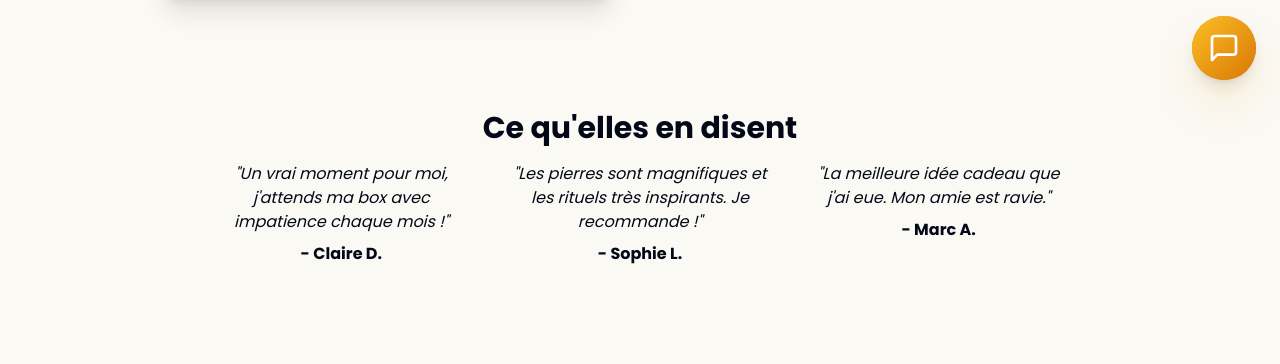
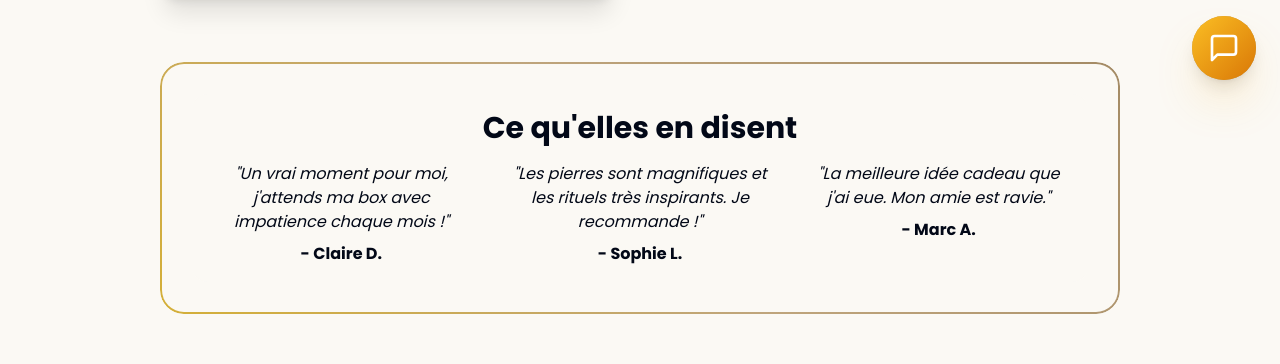
Before and after one commit to MilauraSouffle/MilauraWebSite, a React (Vite) app: page /abonnement in a window 1280 px wide. Shown: the part 696-1060 px from the top of the page. Built offline with nearby package versions, Linux system fonts and the light colour scheme; a web font is replaced by a local one.

Commit message:
fix: remove top white band + hero layout harmonization

```diff
--- a/src/index.css
+++ b/src/index.css
@@ -93,7 +93,7 @@
     background: rgba(255, 255, 255, 0.28) !important;
   }
 
-  /* Cadre doré animé (autour de la capsule) */
+  /* Cadre doré animé (autour de la capsule du header) */
   .snake-border-animation {
     position: relative;
     border-radius: 2.5rem;
@@ -118,6 +118,34 @@
     z-index: 0;
     pointer-events: none;
   }
+
+  /* === Cadre doré réutilisable pour tes cartes/produits ================== */
+  .golden-frame {
+    position: relative;
+    border-radius: 1.25rem; /* adapte si besoin sur les cartes produits */
+    padding: 2px;           /* espace pour la bordure dorée */
+    background: transparent;
+  }
+
+  .golden-frame::before {
+    content: "";
+    position: absolute;
+    inset: 0;
+    border-radius: inherit;
+    padding: 2px;
+    background: linear-gradient(45deg, #D4AF37, #BFA57C, #A48B65) border-box;
+    -webkit-mask:
+      linear-gradient(#fff 0 0) content-box,
+      linear-gradient(#fff 0 0);
+    -webkit-mask-composite: xor;
+    mask-composite: exclude;
+    z-index: 0;
+    pointer-events: none;
+  }
+
+  /* Variante plus ronde au besoin */
+  .golden-frame.rounded-3xl { border-radius: 1.5rem; }
+  .golden-frame.rounded-2xl { border-radius: 1.25rem; }
 
   /* Texte doré */
   .text-gradient-gold-warm {
@@ -166,53 +194,23 @@
   }
 
   /* Sécurité z-index / overlay */
-  .logo-safe {
-    position: relative;
-    z-index: 70;
-  }
-
-  .close-safe {
-    position: relative;
-    z-index: 70;
-  }
-
-  .mobile-overlay {
-    z-index: 70;
-  }
-
+  .logo-safe { position: relative; z-index: 70; }
+  .close-safe { position: relative; z-index: 70; }
+  .mobile-overlay { z-index: 70; }
 }
 
 /* === ANIMATIONS === */
 @keyframes snake-anim {
-  0% {
-    clip-path: polygon(0 0, 0 0, 0 2px, 0 2px, 0 100%, 0 100%);
-  }
-
-  25% {
-    clip-path: polygon(0 0, 100% 0, 100% 2px, 2px 2px, 2px 100%, 0 100%);
-  }
-
-  50% {
-    clip-path: polygon(100% 0, 100% 0, 100% 100%, 100% 100%, 100% 100%, 0 100%);
-  }
-
-  75% {
-    clip-path: polygon(100% 100%, 0 100%, 0 calc(100% - 2px), calc(100% - 2px) calc(100% - 2px), calc(100% - 2px) 0, 100% 0);
-  }
-
-  100% {
-    clip-path: polygon(0 0, 0 0, 0 2px, 0 2px, 0 100%, 0 100%);
-  }
+  0%   { clip-path: polygon(0 0, 0 0, 0 2px, 0 2px, 0 100%, 0 100%); }
+  25%  { clip-path: polygon(0 0, 100% 0, 100% 2px, 2px 2px, 2px 100%, 0 100%); }
+  50%  { clip-path: polygon(100% 0, 100% 0, 100% 100%, 100% 100%, 100% 100%, 0 100%); }
+  75%  { clip-path: polygon(100% 100%, 0 100%, 0 calc(100% - 2px), calc(100% - 2px) calc(100% - 2px), calc(100% - 2px) 0, 100% 0); }
+  100% { clip-path: polygon(0 0, 0 0, 0 2px, 0 2px, 0 100%, 0 100%); }
 }
 
 @keyframes shimmer-sweep {
-  0% {
-    transform: translateX(-100%);
-  }
-
-  100% {
-    transform: translateX(100%);
-  }
+  0%   { transform: translateX(-100%); }
+  100% { transform: translateX(100%); }
 }
 
 /* === HEADER GLASS FINAL === */
@@ -230,14 +228,8 @@
 }
 
 /* Fond général + bar d’annonce */
-html,
-body {
-  background: #FBF9F4;
-}
-
-#site-header {
-  background: transparent !important;
-}
+html, body { background: #FBF9F4; }
+#site-header { background: transparent !important; }
 
 .announcement-bar {
   margin: 0 !important;
@@ -246,35 +238,23 @@ body {
 }
 
 /* === BFC / MARGES === */
-.app-content {
-  display: flow-root;
-  position: relative;
+.app-content { display: flow-root; position: relative; }
+.app-content>*:first-child { margin-top: 0 !important; }
+.app-content.has-hero { padding-top: 0 !important; }
+.section-top-pad { padding-top: 1.25rem; }
+
+/* Tuck: quand une page démarre par un hero pleine largeur sous le header fixe */
+.page-top-hero{
+  margin-top: calc(-1 * var(--header-offset));
+  padding-top: calc(var(--header-offset) + 1rem); /* garde un peu d’air sous le header */
 }
 
-.app-content>*:first-child {
-  margin-top: 0 !important;
-}
-
-.app-content.has-hero {
-  padding-top: 0 !important;
-}
-
-.section-top-pad {
-  padding-top: 1.25rem;
-}
-/* Tuck: quand une page démarre par un hero pleine largeur sous le header fixe */
-.page-top-hero {
-  margin-top: calc(-1 * var(--header-offset));
-  padding-top: calc(var(--header-offset) + 1rem);
-  /* garde un peu d’air sous le header */
-}
 /* === Panneaux or + shimmer réutilisables (cart + menu mobile) ============= */
 
 /* Variante “liquid gold” */
 .panel-gold {
   position: relative;
   background: linear-gradient(135deg, #E9CC8A 0%, #C3A46D 100%);
-  /* teinte douce pour ne pas “cramer” */
   background-color: #D9BC7D;
   box-shadow: 0 20px 60px rgba(0, 0, 0, .2);
   border-left: 1px solid rgba(255, 255, 255, .45);
@@ -282,7 +262,7 @@ body {
   -webkit-backdrop-filter: saturate(1.2) blur(6px);
 }
 
-/* Variante “liquid glass crème” (si tu veux tester) */
+/* Variante “liquid glass crème” */
 .panel-glass {
   position: relative;
   background: rgba(255, 255, 255, 0.28);
@@ -291,9 +271,9 @@ body {
   backdrop-filter: saturate(1.2) blur(16px);
   -webkit-backdrop-filter: saturate(1.2) blur(16px);
 }
+
+/* doublon utilitaire panels (ok d’avoir deux blocs @layer components) */
 @layer components {
-/* === Panneaux or + shimmer ============================================= */
-
   .panel-gold{
     position: relative;
     background: linear-gradient(135deg, #E9CC8A 0%, #C3A46D 100%);
```
Lines whose indentation alone changed are shown as unchanged.
